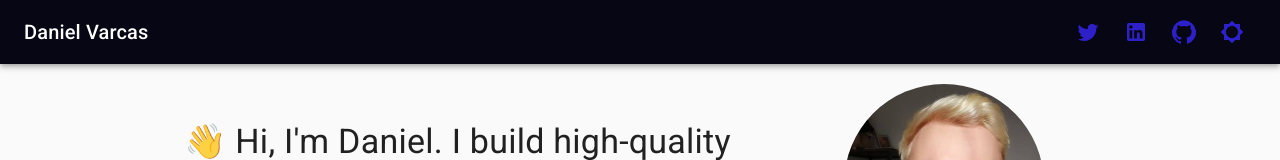
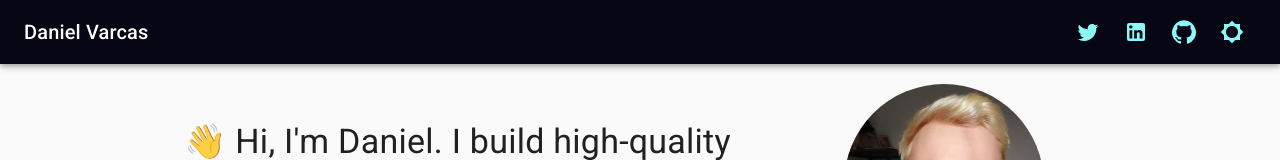
Before and after one commit to danielvarcas/website, a Next.js app: page / in a window 1280 px wide. Shown: the top 160 px of the page. Built offline with nearby package versions, Linux system fonts and the light colour scheme.

Commit message:
Change theme for better colour contrast

```diff
--- a/src/theme.ts
+++ b/src/theme.ts
@@ -1,7 +1,7 @@
 import { createMuiTheme } from "@material-ui/core";
 
 const xiketic = "#070614";
-const mediumBlue = "#2e20c9";
+const electricBlue = "#8BF9F5";
 
 export const theme = createMuiTheme({
   palette: {
@@ -9,10 +9,13 @@ export const theme = createMuiTheme({
       main: xiketic,
     },
     secondary: {
-      main: mediumBlue,
+      main: electricBlue,
     },
   },
 });
+
+const mediumBlue = "#2e20c9";
+const celeste = "#9EFAF7";
 
 export const darkTheme = createMuiTheme({
   palette: {
@@ -24,7 +27,7 @@ export const darkTheme = createMuiTheme({
       main: mediumBlue,
     },
     secondary: {
-      main: "#fff",
+      main: celeste,
     },
   },
 });
```
